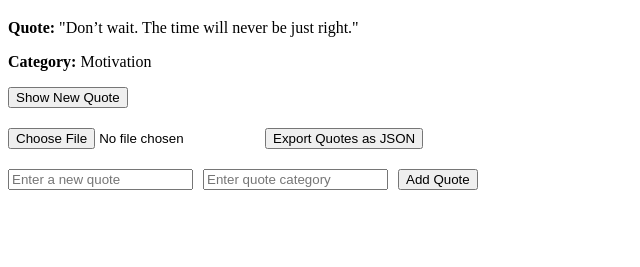
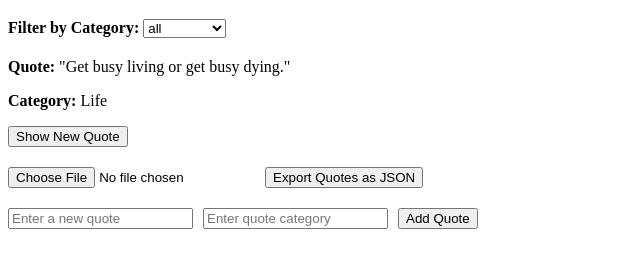
Before and after one commit to Penda2225/alx_fe_javascript, a plain HTML site: page dom-manipulation/index.html in a window 1280 px wide. Both pictures are taken after a click on the button "Show New Quote". Shown: the part 61-328 px from the top of the page, without its empty margins (0-640 px from the left). Drawn offline with Linux system fonts and the light colour scheme.

Commit message:
category filter

```diff
--- a/dom-manipulation/index.html
+++ b/dom-manipulation/index.html
@@ -1,20 +1,26 @@
 <!DOCTYPE html>
 <html lang="en">
 <head>
-  <meta charset="UTF-8">
-  <meta name="viewport" content="width=device-width, initial-scale=1.0">
+  <meta charset="UTF-8" />
+  <meta name="viewport" content="width=device-width, initial-scale=1.0" />
   <title>Dynamic Quote Generator</title>
 </head>
 <body>
   <h1>Dynamic Quote Generator</h1>
 
+  <!-- Category Filter -->
+  <label for="categoryFilter"><strong>Filter by Category:</strong></label>
+  <select id="categoryFilter" onchange="filterQuotes()">
+    <option value="all">All Categories</option>
+  </select>
+
   <!-- Quote Display -->
-  <div id="quoteDisplay"></div>
+  <div id="quoteDisplay" style="margin-top: 20px;"></div>
 
-  <!-- Buttons -->
+  <!-- Quote Actions -->
   <button id="newQuote">Show New Quote</button>
 
-  <!-- Import/Export Controls -->
+  <!-- Import/Export -->
   <div style="margin-top: 20px;">
     <input type="file" id="importFile" accept=".json" onchange="importFromJsonFile(event)" />
     <button onclick="exportToJsonFile()">Export Quotes as JSON</button>
--- a/dom-manipulation/script.js
+++ b/dom-manipulation/script.js
@@ -1,4 +1,3 @@
-// Load from localStorage or use default quotes
 let quotes = JSON.parse(localStorage.getItem("quotes")) || [
     { text: "The only limit to our realization of tomorrow is our doubts of today.", category: "Motivation" },
     { text: "Life is what happens when you're busy making other plans.", category: "Life" },
@@ -6,27 +5,27 @@ let quotes = JSON.parse(localStorage.getItem("quotes")) || [
     { text: "Don’t wait. The time will never be just right.", category: "Motivation" }
   ];
 
-  // Save quotes to localStorage
   function saveQuotes() {
     localStorage.setItem("quotes", JSON.stringify(quotes));
   }
 
-  // Show a random quote
-  function showRandomQuote() {
-    const randomIndex = Math.floor(Math.random() * quotes.length);
-    const quote = quotes[randomIndex];
+  function showRandomQuote(filteredQuotes = quotes) {
+    if (filteredQuotes.length === 0) {
+      document.getElementById("quoteDisplay").innerHTML = `<p>No quotes in this category.</p>`;
+      return;
+    }
 
-    const quoteDisplay = document.getElementById("quoteDisplay");
-    quoteDisplay.innerHTML = `
+    const randomIndex = Math.floor(Math.random() * filteredQuotes.length);
+    const quote = filteredQuotes[randomIndex];
+
+    document.getElementById("quoteDisplay").innerHTML = `
       <p><strong>Quote:</strong> "${quote.text}"</p>
       <p><strong>Category:</strong> ${quote.category}</p>
     `;
 
-    // Save to session storage
     sessionStorage.setItem("lastQuote", JSON.stringify(quote));
   }
 
-  // Dynamically create quote form
   function createAddQuoteForm() {
     const formContainer = document.createElement("div");
     formContainer.style.marginTop = "20px";
@@ -54,7 +53,6 @@ let quotes = JSON.parse(localStorage.getItem("quotes")) || [
     document.body.appendChild(formContainer);
   }
 
-  // Add a quote to array and localStorage
   function addQuote() {
     const newQuoteText = document.getElementById("newQuoteText").value.trim();
     const newQuoteCategory = document.getElementById("newQuoteCategory").value.trim();
@@ -62,21 +60,18 @@ let quotes = JSON.parse(localStorage.getItem("quotes")) || [
     if (newQuoteText && newQuoteCategory) {
       quotes.push({ text: newQuoteText, category: newQuoteCategory });
       saveQuotes();
-
+      populateCategories(); // update filter options
       document.getElementById("newQuoteText").value = "";
       document.getElementById("newQuoteCategory").value = "";
-
       alert("Quote added successfully!");
     } else {
       alert("Please enter both a quote and a category.");
     }
   }
 
-  // Export quotes to JSON file
   function exportToJsonFile() {
     const blob = new Blob([JSON.stringify(quotes, null, 2)], { type: "application/json" });
     const url = URL.createObjectURL(blob);
-
     const link = document.createElement("a");
     link.href = url;
     link.download = "quotes.json";
@@ -86,34 +81,69 @@ let quotes = JSON.parse(localStorage.getItem("quotes")) || [
     URL.revokeObjectURL(url);
   }
 
-  // Import quotes from uploaded JSON
   function importFromJsonFile(event) {
     const fileReader = new FileReader();
-
     fileReader.onload = function (e) {
       try {
         const importedQuotes = JSON.parse(e.target.result);
         if (Array.isArray(importedQuotes)) {
           quotes.push(...importedQuotes);
           saveQuotes();
+          populateCategories();
           alert("Quotes imported successfully!");
         } else {
-          alert("Invalid file format: JSON must be an array of quote objects.");
+          alert("Invalid JSON format.");
         }
       } catch (err) {
-        alert("Error reading or parsing the JSON file.");
+        alert("Error reading the JSON file.");
       }
     };
-
     fileReader.readAsText(event.target.files[0]);
   }
 
-  // Setup app on load
+  function populateCategories() {
+    const categoryFilter = document.getElementById("categoryFilter");
+    const selectedBefore = categoryFilter.value;
+    const categories = ["all", ...new Set(quotes.map(q => q.category))];
+
+    categoryFilter.innerHTML = categories
+      .map(cat => `<option value="${cat}">${cat}</option>`)
+      .join("");
+
+    // Restore previous selection if valid
+    const lastFilter = localStorage.getItem("lastSelectedCategory");
+    if (lastFilter && categories.includes(lastFilter)) {
+      categoryFilter.value = lastFilter;
+    }
+
+    filterQuotes();
+  }
+
+  function filterQuotes() {
+    const selectedCategory = document.getElementById("categoryFilter").value;
+    localStorage.setItem("lastSelectedCategory", selectedCategory);
+
+    if (selectedCategory === "all") {
+      showRandomQuote(quotes);
+    } else {
+      const filtered = quotes.filter(q => q.category === selectedCategory);
+      showRandomQuote(filtered);
+    }
+  }
+
   document.addEventListener("DOMContentLoaded", function () {
-    document.getElementById("newQuote").addEventListener("click", showRandomQuote);
+    document.getElementById("newQuote").addEventListener("click", function () {
+      const selected = document.getElementById("categoryFilter").value;
+      if (selected === "all") {
+        showRandomQuote(quotes);
+      } else {
+        showRandomQuote(quotes.filter(q => q.category === selected));
+      }
+    });
+
     createAddQuoteForm();
+    populateCategories();
 
-    // Show last viewed quote from sessionStorage
     const lastQuote = sessionStorage.getItem("lastQuote");
     if (lastQuote) {
       const quote = JSON.parse(lastQuote);
```
